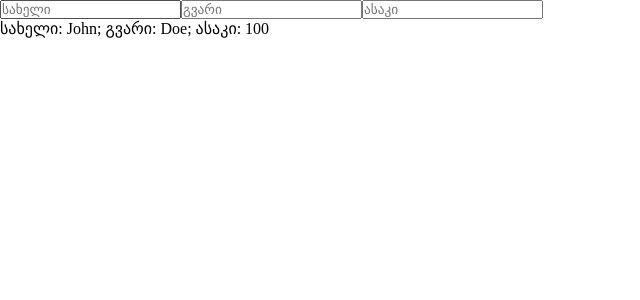
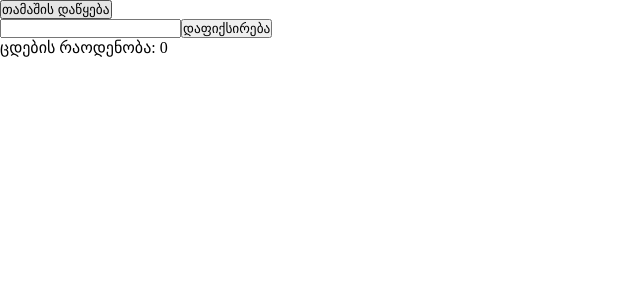
Before and after one commit to MirianGiorgadze/React-Course, a React (Vite) app in the folder 1-fundamentals/: page / in a window 1280 px wide. Shown: the top 300 px of the page, without its empty margins (0-640 px from the left). Built offline with nearby package versions, Linux system fonts and the light colour scheme.

Commit message:
classwork

```diff
--- a/1-fundamentals/src/App.jsx
+++ b/1-fundamentals/src/App.jsx
@@ -1,4 +1,5 @@
 import './App.css'
+import Effects from './components/effects/effects';
 import Counter from './components/states/Counter';
 
 function App() {
@@ -9,17 +10,7 @@ function App() {
   ];
   return (
     <>
-      {/* <SignInForm/>
-      <Counter/> */}
-      {/* <FruitsList/>
-      <FruitAlternative/>
-      <UsersList/> */}
-      {/* <UserPost author={"Mirian"} title={"React-course"} uploadDate={"March 22, 2025"}>
-          ეს არის შვილი prop
-      </UserPost> */}
-      {/* <UsersList users={users}/>
-      <SignInForm/> */}
-      <Counter/>
+      <Effects/>
     </>
   )
 }
--- /dev/null
+++ b/1-fundamentals/src/components/effects/Effects.jsx
@@ -0,0 +1,55 @@
+import { useEffect, useState } from "react";
+
+export default function Effects() {
+
+    const userInput = document.getElementById("guess");
+    const info = document.getElementById("info");
+    const [tries, setTries] = useState(0);
+    const [randomNumber, setRandomNumber] = useState(-1);
+
+    const startGame = () => {
+        setRandomNumber(Math.ceil(Math.random() * 100));
+        console.log(randomNumber);
+    }
+    const checkAnswer = () => {
+        setTries(tries + 1);
+    }
+
+    useEffect(
+        () => {
+            if (randomNumber != -1){
+                info.textContent = "თამაში დაიწყო"
+            }
+        },
+        [randomNumber]
+    )
+
+    useEffect(
+        () => {
+            console.log("Useffect function invoked");
+            console.log(randomNumber);
+            if (randomNumber !== -1){
+                if (Number(userInput.value) > randomNumber){
+                    alert("აირჩიე უფრო დაბალი...");
+                }
+                else if (Number(userInput.value) < randomNumber){
+                    alert("აირჩიე უფრო მაღალი...");
+                }
+                else {
+                    alert(`ყოჩაღ, გამოიცანი, ეს რიცხვი იყო ${randomNumber}`);
+                }
+            }
+        },
+        [tries]
+    )
+
+    return(
+        <div>
+            <button onClick={startGame}>თამაშის დაწყება</button>
+            <p id={"info"}></p>
+            <input type={"number"} id={"guess"}></input>
+            <button onClick={checkAnswer}>დაფიქსირება</button>
+            <p>ცდების რაოდენობა: {tries}</p>
+        </div>
+    )
+}
--- a/1-fundamentals/src/components/states/Counter.jsx
+++ b/1-fundamentals/src/components/states/Counter.jsx
@@ -1,33 +1,35 @@
-import React, { useState } from 'react';
+import React, { useEffect, useState } from 'react';
 
 function Counter() {
-  const [count, setCount] = useState(0);
-  const [word, setWord] = useState("First Word")// საწყისი მნიშვნელობა: 0
-  const [firstName, setFirstName] = useState("John");
-  const [lastName, setLastName] = useState("Doe");
-  const [age, setAge] = useState(100);
+  const [count, setCount] = useState(0); // საწყისი მნიშვნელობა: 0
+
   const [person, setPerson] = useState(
     {firstName: "John", lastName: "Doe", age: 100});
 
-  const firstNameInput = document.getElementById("firstNameInput");
-  const lastNameInput = document.getElementById("lastNameInput");
   const ageInput = document.getElementById("ageInput");
 
   const changeData = () => {
      setPerson({...person, age: ageInput.value});
   }
 
-  // const someObject = {firstName: "Zaza", lastName: "Dolidze", firstName: "Sandro"};
-  // const newObject = {...someObject, ...person}
-
-  const increaseCount = (e) => {
+  const increaseCount = () => {
     setCount(count + 1); // state-ის განახლება
   };
 
-  const changeText = (e) => {
-    setWord(e.target.value);
-    console.log(word);
-  }
+  useEffect(
+    () => {console.log("Person value changed!")},
+    [person, count]
+  );
+
+  useEffect(
+    () => {console.log("Count value changed!")},
+    []
+  );
+
+  useEffect(
+    () => {console.log("useEffect function #2 invoked!")}
+  );
+
   return (
     <div>
       {/* <p>Count: {count}</p>
@@ -39,6 +41,10 @@ function Counter() {
       <input type="text" id="lastNameInput" placeholder='გვარი' onChange={changeData}></input>
       <input type="text" id="ageInput" placeholder='ასაკი' onChange={changeData}></input>
       <p>სახელი: {person.firstName}; გვარი: {person.lastName}; ასაკი: {person.age}</p>
+      <div>
+        <button onClick={increaseCount}>Counter</button>
+        <p>{count}</p>
+      </div>
     </div>
   );
 }
```
Also changed, not shown: 1 other file (tests, documents, lock files or other folders).
